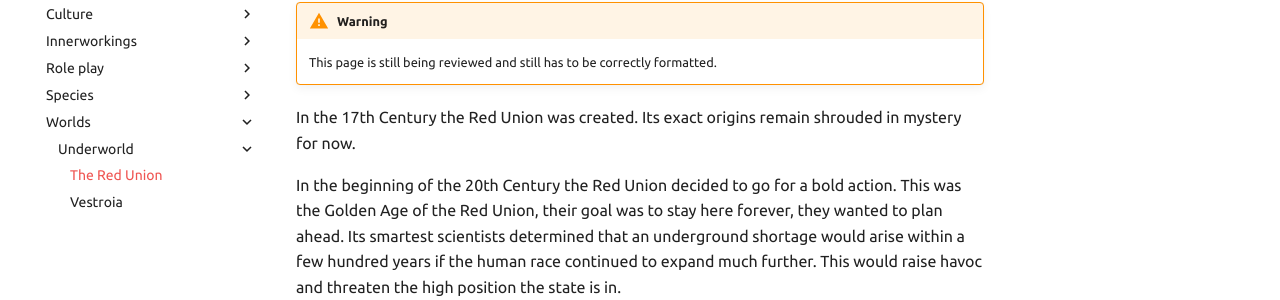
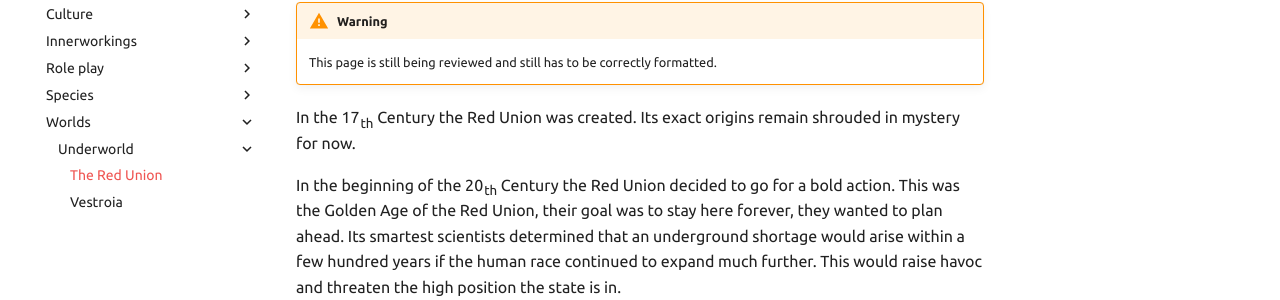
Before and after one commit to dragonprojects/dragonroleplay, an MkDocs documentation site: the page built from docs/Worlds/Underworld/The Red Union.md, in a window 1280 px wide and 900 px high. Shown: the part 178-478 px from the top of the window. Built offline with MkDocs 1.6.1 and Material for MkDocs 9.7.7, drawn with Linux system fonts in a browser that asks for light colours; comment, search, counter and statistics services are not loaded.

Commit message:
Update The Red Union.md

```diff
--- a/docs/Worlds/Underworld/The Red Union.md
+++ b/docs/Worlds/Underworld/The Red Union.md
@@ -3,9 +3,9 @@
 !!! warning
     This page is still being reviewed and still has to be correctly formatted.
 
-In the 17th Century the Red Union was created. Its exact origins remain shrouded in mystery for now.
+In the 17<sub>th</sub> Century the Red Union was created. Its exact origins remain shrouded in mystery for now.
 
-In the beginning of the 20th Century the Red Union decided to go for a bold action. This was the Golden Age of the Red Union, their goal was to stay here forever, they wanted to plan ahead. Its smartest scientists determined that an underground shortage would arise within a few hundred years if the human race continued to expand much further. This would raise havoc and threaten the high position the state is in.
+In the beginning of the 20<sub>th</sub> Century the Red Union decided to go for a bold action. This was the Golden Age of the Red Union, their goal was to stay here forever, they wanted to plan ahead. Its smartest scientists determined that an underground shortage would arise within a few hundred years if the human race continued to expand much further. This would raise havoc and threaten the high position the state is in.
 
 The Red Union saw one option, one option so bold that no scientist proposed it. But the Union was also very militaristically minded, so, they decided to start a new plan, shrouded in secrecy, called: Operation Revolt. Its premise was simple: Send Vondal Loderr, who later became on of the highest officers of the USSR, to the surface. Then make him gather support for the Red Union's moral system, known to surface dwellers as 'communism', only to overthrow a government and start a powerful nation that would serve as a way to leach of the surface earth. This would give the Red Union a huge advantage over any other nation underground, as it would be completely immune from the imminent shortage. Not only that, but it would also give way for the first underground nation to start exploring space, which, the Red Union's committee determined would become on of the most vital places to expand to. The comittee determined Russia would be the best target, as their political and economic instability combined with their already communist minority and massive lands gave way for great potential.
 
```
